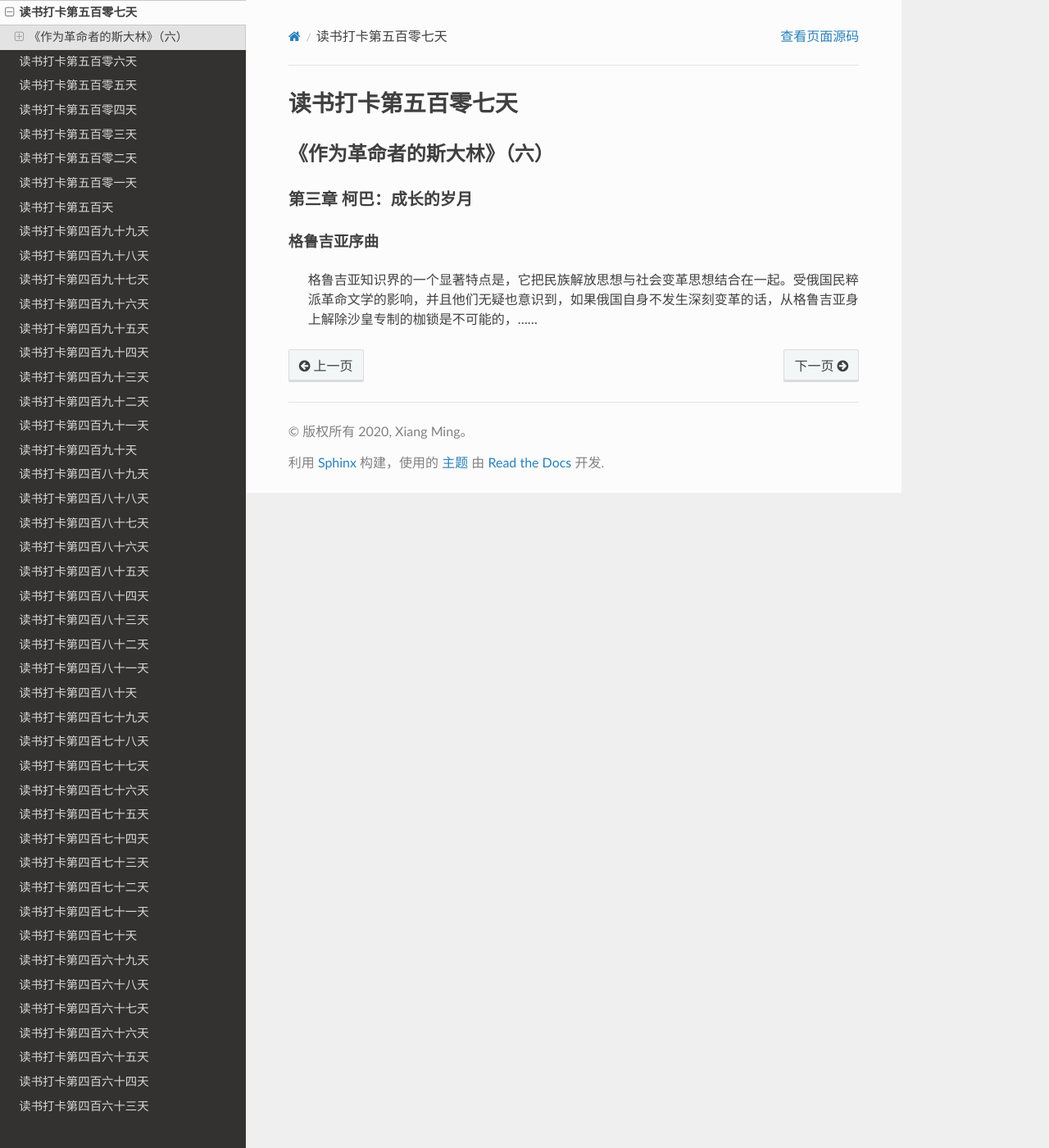
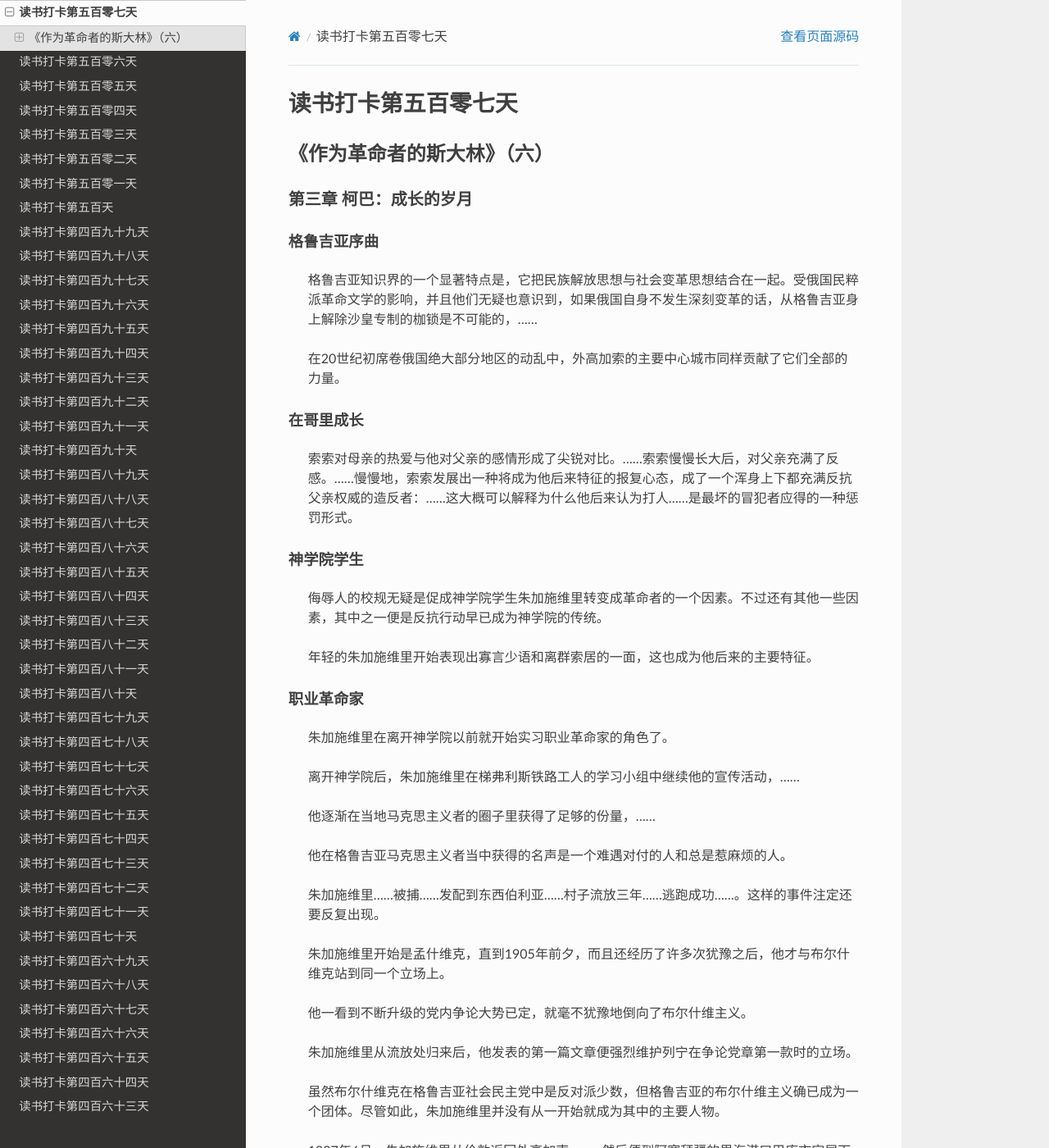
Before and after one commit to xiangming1975/reading, a Sphinx documentation site: the page built from source/2022-01-13.md, in a window 1280 px wide and 1400 px high. Shown: the whole window at 82% size. Built offline with Sphinx 7.4.7 and the Read the Docs theme 2.0.0, drawn with Linux system fonts in a browser that asks for light colours; some of the changed text lies outside the part shown.

Commit message:
看完第三章 2022-01-13

```diff
--- a/source/2022-01-13.md
+++ b/source/2022-01-13.md
@@ -4,3 +4,49 @@
 #### 格鲁吉亚序曲
 
 > 格鲁吉亚知识界的一个显著特点是，它把民族解放思想与社会变革思想结合在一起。受俄国民粹派革命文学的影响，并且他们无疑也意识到，如果俄国自身不发生深刻变革的话，从格鲁吉亚身上解除沙皇专制的枷锁是不可能的，……
+
+> 在20世纪初席卷俄国绝大部分地区的动乱中，外高加索的主要中心城市同样贡献了它们全部的力量。
+
+#### 在哥里成长
+
+> 索索对母亲的热爱与他对父亲的感情形成了尖锐对比。……索索慢慢长大后，对父亲充满了反感。……慢慢地，索索发展出一种将成为他后来特征的报复心态，成了一个浑身上下都充满反抗父亲权威的造反者：……这大概可以解释为什么他后来认为打人……是最坏的冒犯者应得的一种惩罚形式。
+
+#### 神学院学生
+
+> 侮辱人的校规无疑是促成神学院学生朱加施维里转变成革命者的一个因素。不过还有其他一些因素，其中之一便是反抗行动早已成为神学院的传统。
+
+> 年轻的朱加施维里开始表现出寡言少语和离群索居的一面，这也成为他后来的主要特征。
+
+#### 职业革命家
+
+> 朱加施维里在离开神学院以前就开始实习职业革命家的角色了。
+
+> 离开神学院后，朱加施维里在梯弗利斯铁路工人的学习小组中继续他的宣传活动，……
+
+> 他逐渐在当地马克思主义者的圈子里获得了足够的份量，……
+
+> 他在格鲁吉亚马克思主义者当中获得的名声是一个难遇对付的人和总是惹麻烦的人。
+
+> 朱加施维里……被捕……发配到东西伯利亚……村子流放三年……逃跑成功……。这样的事件注定还要反复出现。
+
+> 朱加施维里开始是孟什维克，直到1905年前夕，而且还经历了许多次犹豫之后，他才与布尔什维克站到同一个立场上。
+
+> 他一看到不断升级的党内争论大势已定，就毫不犹豫地倒向了布尔什维主义。
+
+> 朱加施维里从流放处归来后，他发表的第一篇文章便强烈维护列宁在争论党章第一款时的立场。
+
+> 虽然布尔什维克在格鲁吉亚社会民主党中是反对派少数，但格鲁吉亚的布尔什维主义确已成为一个团体。尽管如此，朱加施维里并没有从一开始就成为其中的主要人物。
+
+> 1907年6月，朱加施维里从伦敦返回外高加索，……然后便到阿塞拜疆的里海港口巴库市定居下来。
+
+> 接下来的几个月，朱加施维里全力进行的革命工作对他来说是个新领域：工会活动。
+
+#### 沙皇间谍问题
+
+> 朱加施维里总在一些丑闻发生之后，才带着一片疑云离开某个地方。这些丑闻之所以发生是因为他很容易与其他人卷入纠纷。
+
+> 总之，斯大林在自己革命生涯的早期是否与警察有勾结的问题可以分解为两个问题：
+> 1. 他是否在某些短暂的交易中告发了其他人？——他试图用这些交易达到个人和派别的目的，但警察也企图利用它们为自己服务。
+> 2. 他有没有成为真正意义上的警局密探，有没有在他表面上为之献身的运动中进行有计划的工作来削弱这场运动呢？
+
+> 我们对第一个问题的回答极有可能是肯定的。至于第二个问题，答案则是否定的，……
```
Also changed, not shown: source/2022-01-14.md (added, +6 -0 lines).
